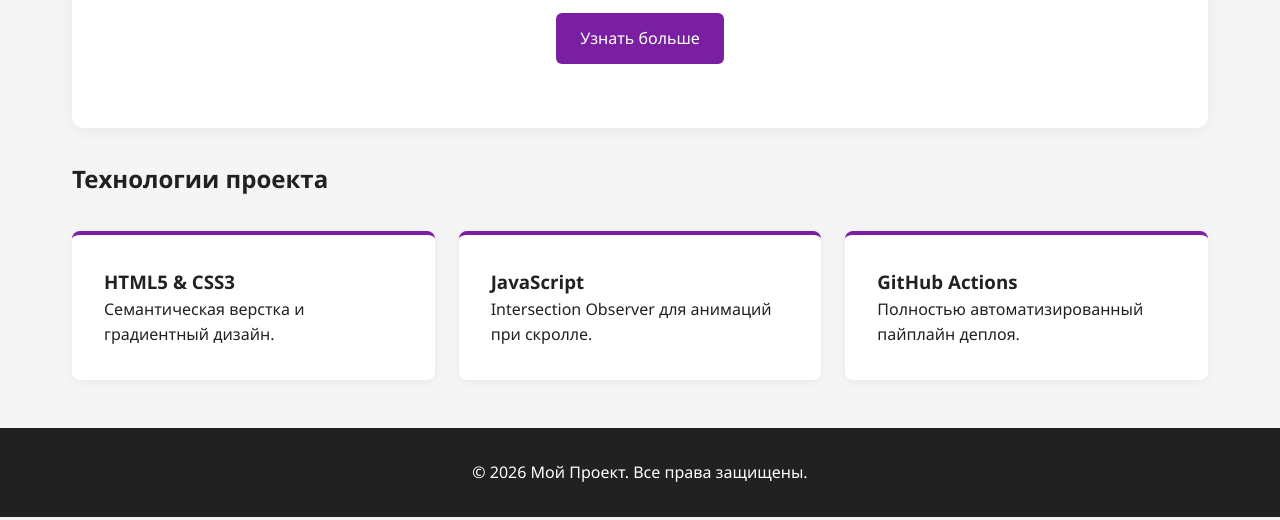
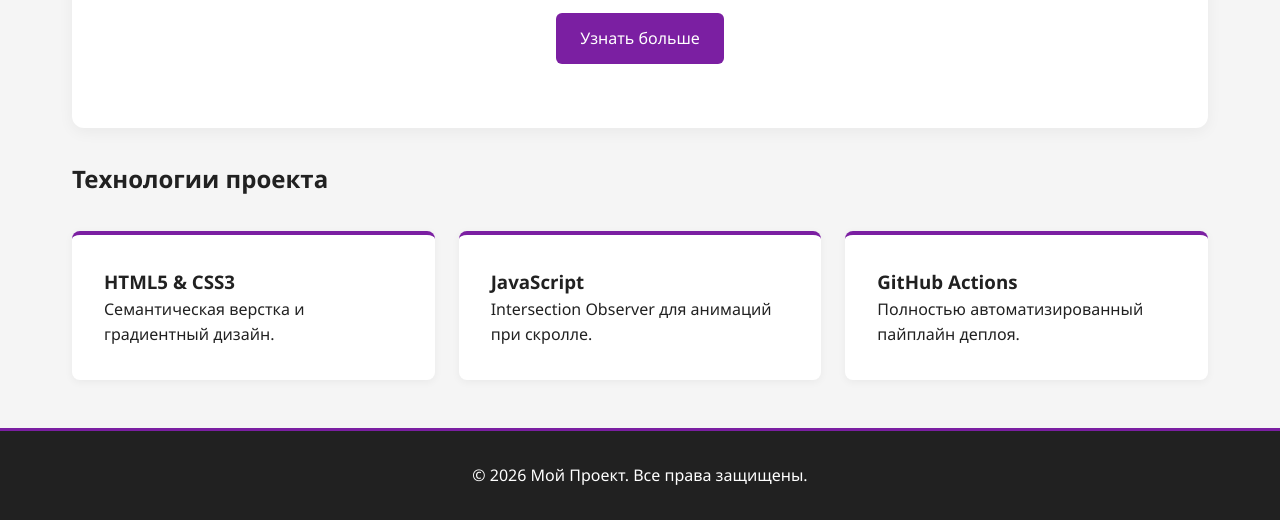
Before and after one commit to ALASTOR666-Husk/hello-pages, a plain HTML site: page index.html in a window 1280 px wide. Shown: the part 339-859 px from the top of the page. Drawn offline with Linux system fonts and the light colour scheme.

Commit message:
style: added purple border to footer for v3

```diff
--- a/style.css
+++ b/style.css
@@ -47,3 +47,6 @@ footer { text-align: center; padding: 2rem; background: var(--dark); color: whit
 /* JS Анимация при скролле */
 .animate-on-scroll { opacity: 0; transform: translateY(30px); transition: opacity 0.6s ease-out, transform 0.6s ease-out; }
 .animate-on-scroll.visible { opacity: 1; transform: translateY(0); }
+
+/* Обновление дизайна для 3-го деплоя */
+footer { border-top: 3px solid var(--purple); }
```
